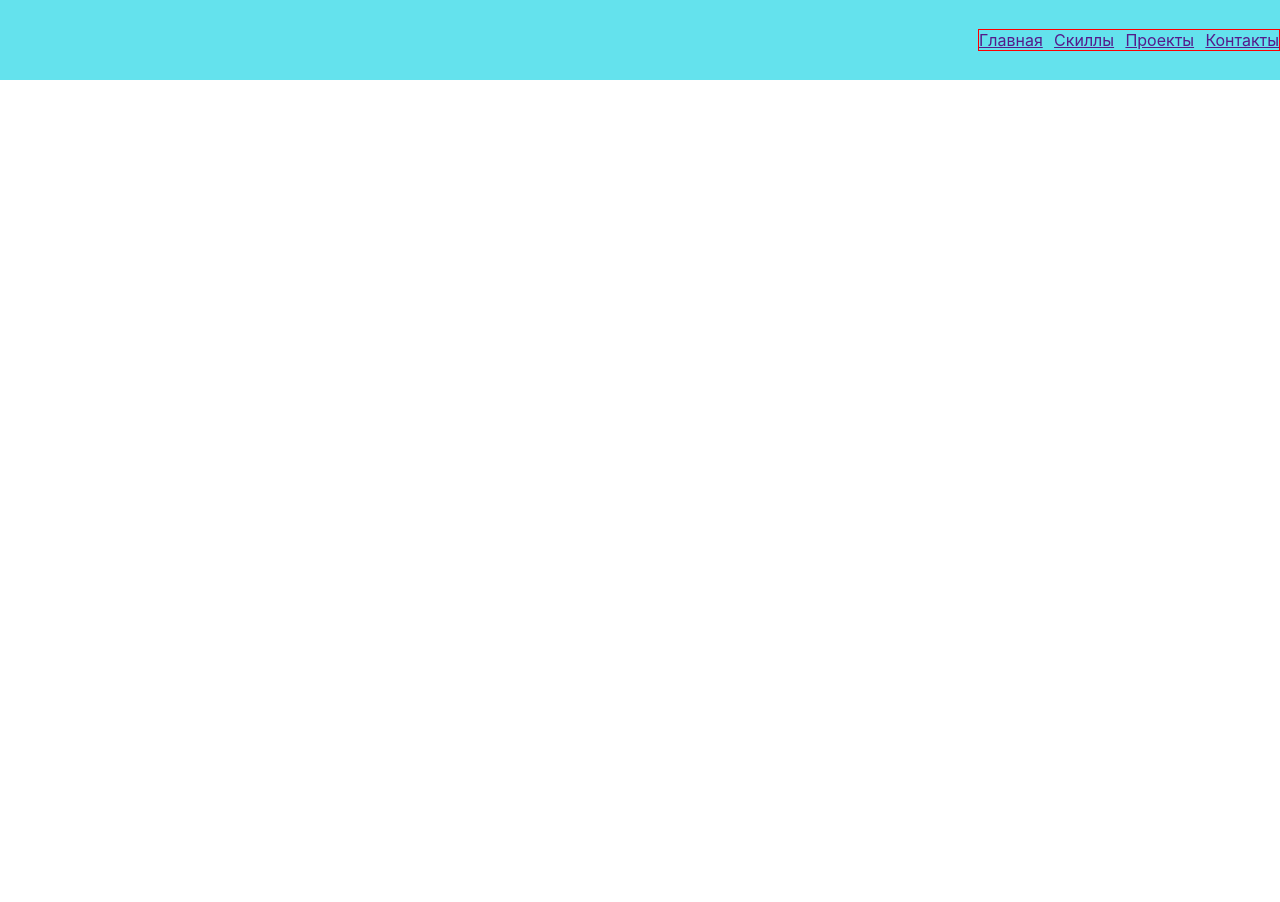
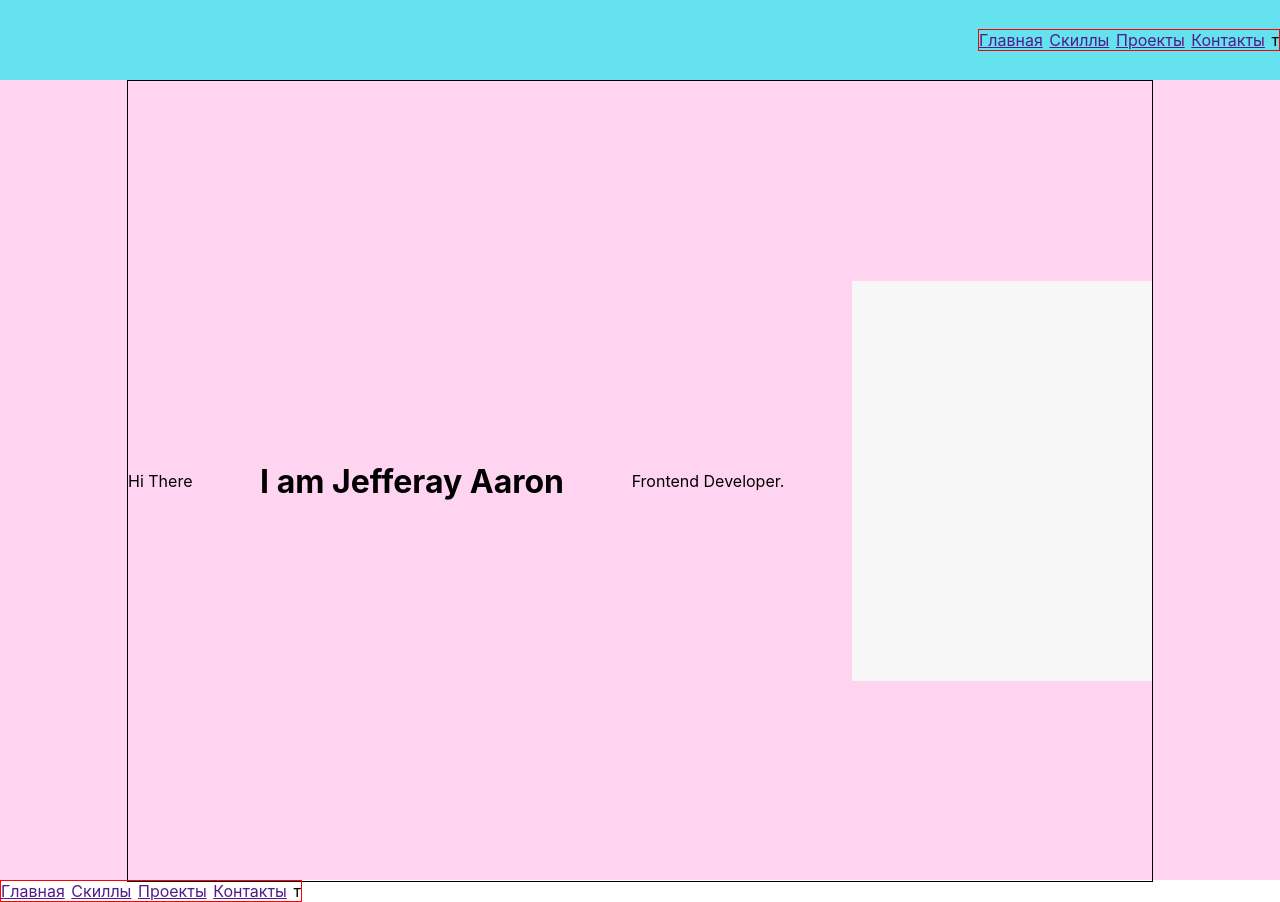
Before and after one commit to romantut1988/portfolio, a React (Create React App) app: page / in a window 1280 px wide. Before the commit the page ends 800 px from the top, so only its background shows below. Built offline with nearby package versions, Linux system fonts and the light colour scheme.

Commit message:
created a new folder for container styles

```diff
--- a/src/App.js
+++ b/src/App.js
@@ -1,12 +1,15 @@
 import React from 'react';
 import './App.css';
 import Header from "./header/Header";
-
+import Main from "./main/Main";
+import Nav from "./nav/Nav";
 
 function App() {
   return (
     <div className="App">
       <Header />
+      <Main />
+      <Nav />
     </div>
   );
 }
--- /dev/null
+++ b/src/common/style/Container.module.css
@@ -0,0 +1,9 @@
+.container {
+    border: 1px solid;
+    height: 100%;
+    width: 80%;
+    margin: 0 auto;
+    display: flex;
+    align-items: center;
+    justify-content: space-between;
+}
--- /dev/null
+++ b/src/main/Main.js
@@ -0,0 +1,20 @@
+import React from 'react';
+import style from './Main.module.css';
+import styleContainer from './../common/style/Container.module.css';
+
+
+function Main() {
+    return (
+        <div className={style.mainBlock}>
+            <div className={styleContainer.container}>
+                <span>Hi There</span>
+                <h1>I am Jefferay Aaron</h1>
+                <p>Frontend Developer.</p>
+                <div className={style.photo}></div>
+            </div>
+        </div>
+
+    );
+}
+
+export default Main;
--- /dev/null
+++ b/src/main/Main.module.css
@@ -0,0 +1,19 @@
+.mainBlock {
+    height: 100vh;
+    background-color: #ffd4f0;
+}
+
+.text {
+    width: 300px;
+    background-color: white;
+}
+
+.container {
+    border: 1px solid;
+}
+
+.photo {
+    width: 300px;
+    height: 400px;
+    background-color: #f7f7f7;
+}
--- a/src/nav/Nav.js
+++ b/src/nav/Nav.js
@@ -8,7 +8,7 @@ function Nav() {
             <a href="">Главная</a>
             <a href="">Скиллы</a>
             <a href="">Проекты</a>
-            <a href="">Контакты</a>
+            <a href="">Контакты</a>т
         </div>
     );
 }
```
